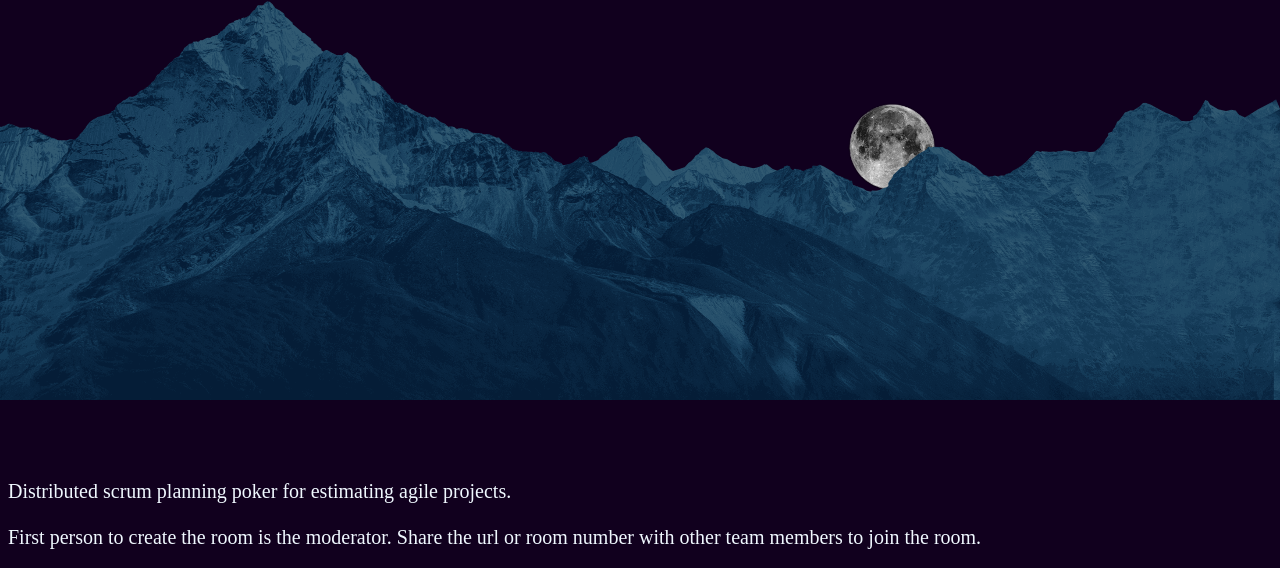
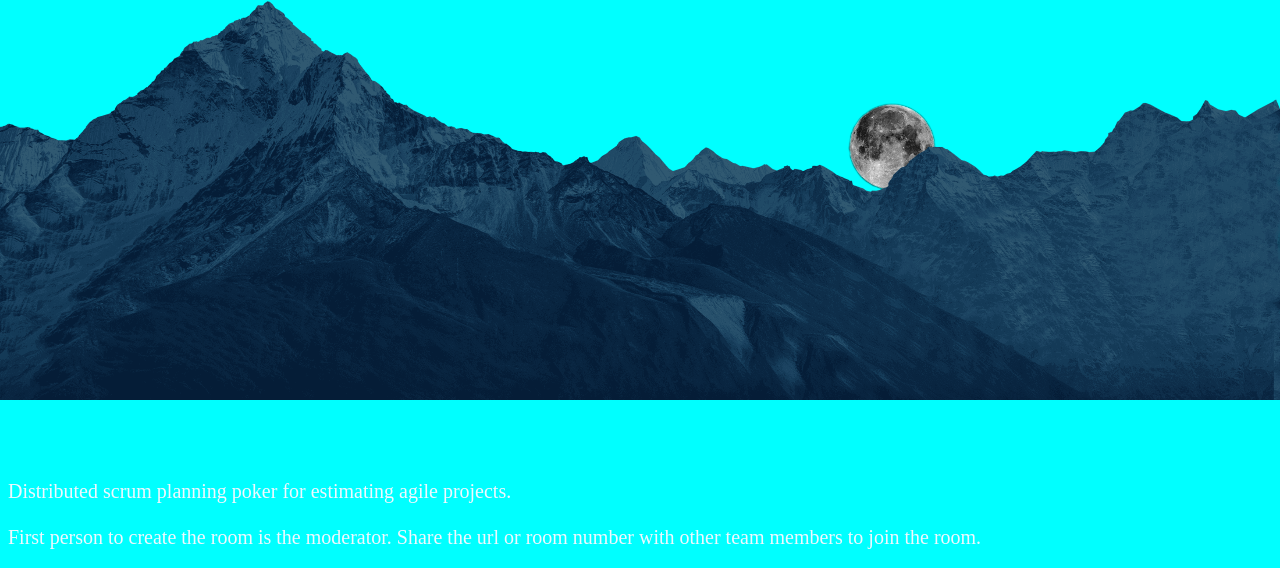
Before and after one commit to SaifiAmaan/hajitsu_clone, a plain HTML site: page index.html in a window 1280 px wide. Shown: the top 568 px of the page. Drawn offline with Linux system fonts and the light colour scheme.

Commit message:
change bg color from #11001e to cyan

```diff
--- a/home.css
+++ b/home.css
@@ -1,5 +1,5 @@
 body{
-    background-color:#11001e;
+    background-color:cyan;
     color: aliceblue;
 };
 .container{
```
